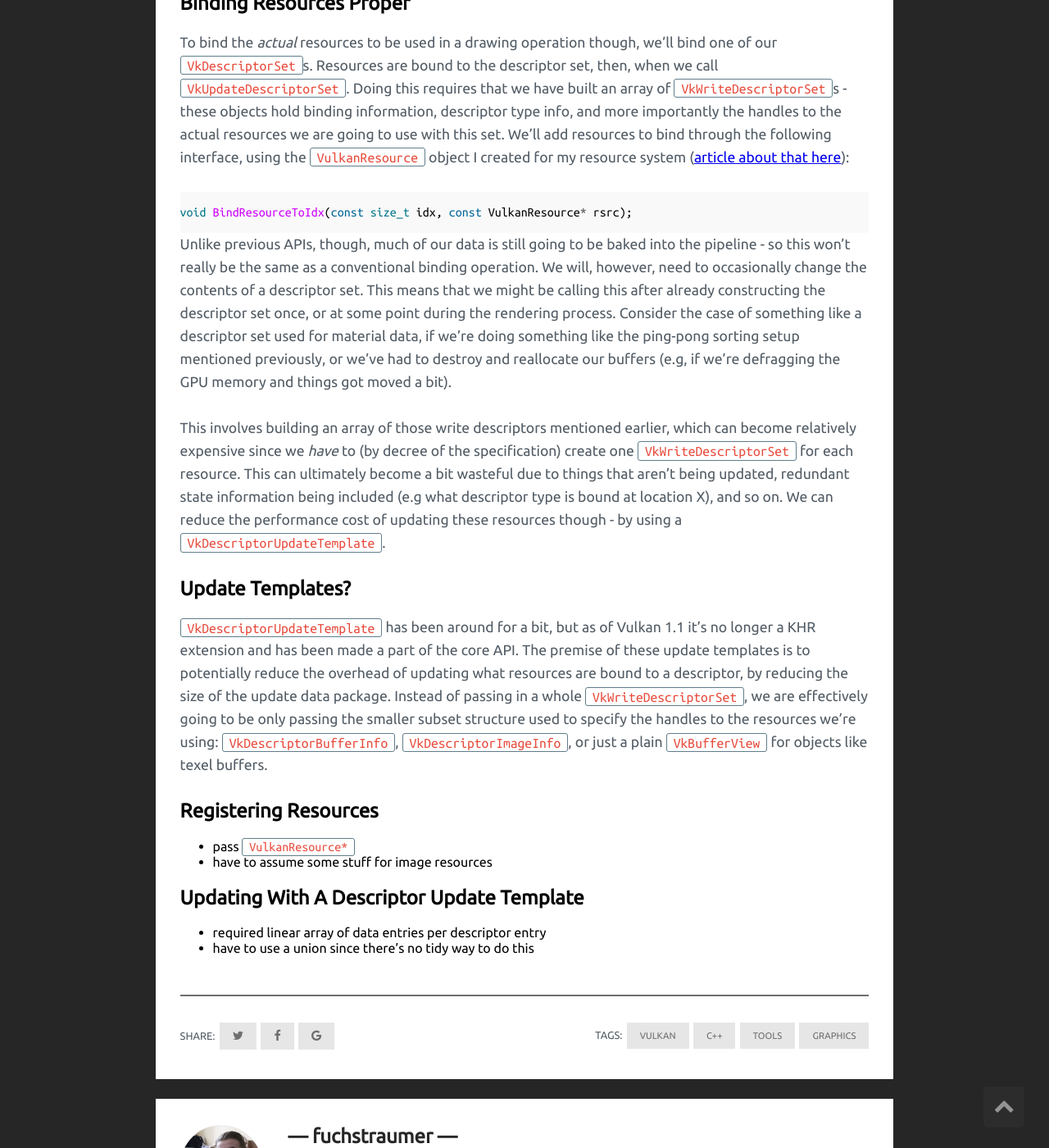
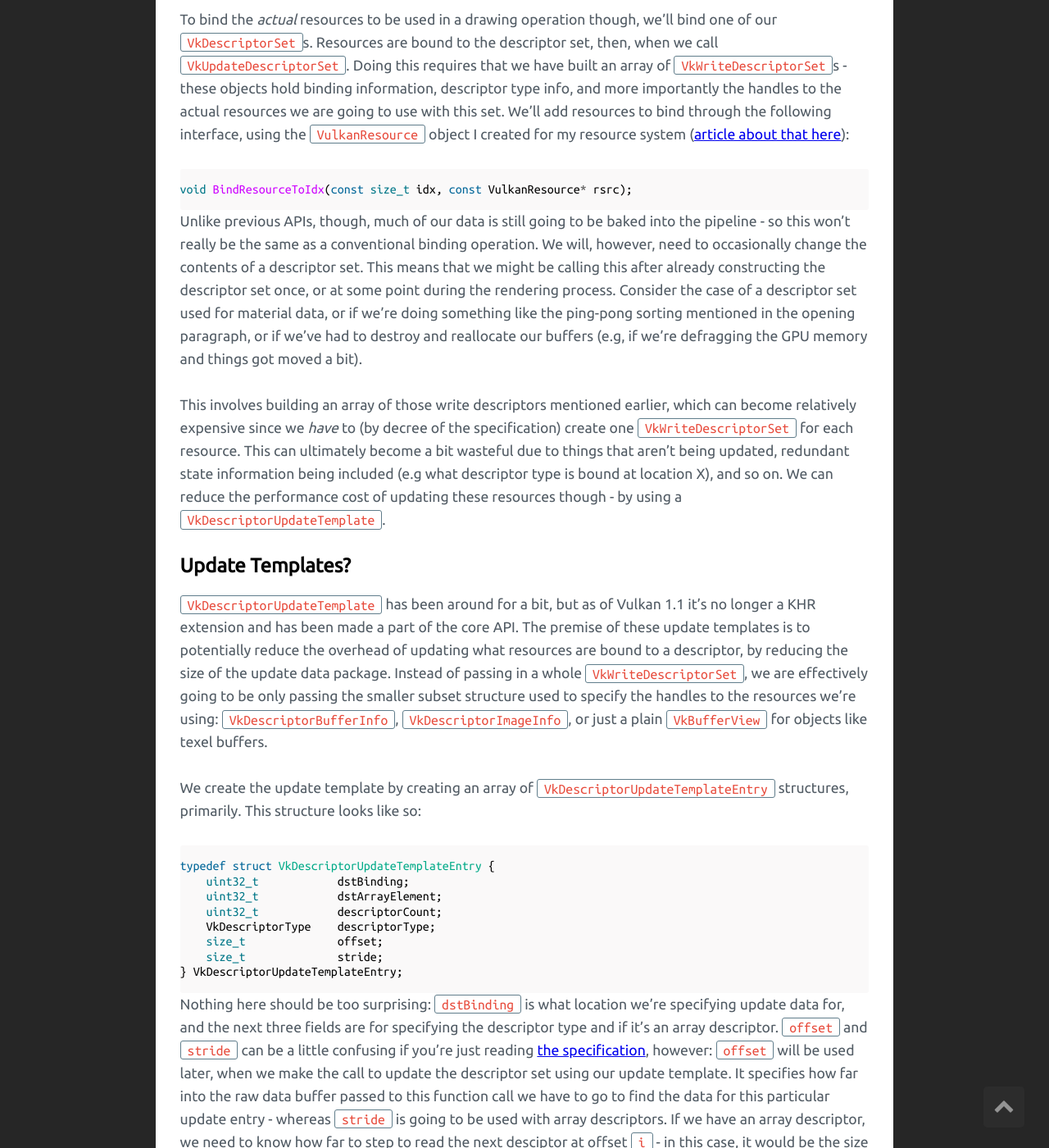
Before and after one commit to fuchstraumer/fuchstraumer.github.io, a Jekyll site: the page built from _posts/2018-10-8-Better-Descriptor-Abstraction.md, in a window 1280 px wide and 1400 px high, scrolled down 1963 px. Shown: the whole window at 82% size. Built offline with Jekyll 4.4.1, drawn with Linux system fonts in a browser that asks for light colours; comment, search, counter and statistics services are not loaded; some of the changed text lies outside the part shown.

Commit message:
Further progress on descriptor abstraction article

```diff
--- a/_posts/2018-10-8-Better-Descriptor-Abstraction.md
+++ b/_posts/2018-10-8-Better-Descriptor-Abstraction.md
@@ -13,9 +13,9 @@
 
 ## Back To A Slot-Based Approach?
 
-A classic fixture of older APIs was the idea of declaring or having a "slot" for a resource in a shader or pipeline (or the abstract idea of a pipeline, in most cases). One would say "Hey, I'm going to use a texture at slot 0" or something, then bind data to that actual slot before drawing with it. The process I'm going to use here will be vaguely similar - we declare our slots through structures like a `VkDescriptorSetLayout`, which is attached to a `VkPipelineLayout` and used to build a pipeline. At this point, we've only declared what resources we're going to use and where they're going to be bound.
+A classic fixture of older APIs was the idea of declaring or having a "slot" for a resource in a shader or pipeline (or the abstract idea of a pipeline, in most cases). One would say "Hey, I'm going to use a texture at slot 0" or something, then bind data to that actual slot before drawing with it. The process I'm going to use here will be vaguely similar - we declare our slots through structures like a `VkDescriptorSetLayout`, which is attached to a `VkPipelineLayout` and used to build a pipeline. At this point, we've only declared what type of resources we're going to use and where they're going to be bound.
 
-The interface for this can be really simple: all we need to construct this layout information is an integer index and a `VkDescriptorType` value. Optionally, we can also pass a whole `VkDescriptorSetLayoutBindingValue`:
+The interface for this is simple: all we need is an integer index and a `VkDescriptorType` value. Optionally, we can also pass a whole `VkDescriptorSetLayoutBindingValue`:
 
 {% highlight cpp %}
 void AddLayoutBinding(const size_t idx, const VkDescriptorType type);
@@ -34,7 +34,7 @@
 void BindResourceToIdx(const size_t idx, const VulkanResource* rsrc);
 {% endhighlight %}
 
-Unlike previous APIs, though, much of our data is still going to be baked into the pipeline - so this won't really be the same as a conventional binding operation. We will, however, need to occasionally change the contents of a descriptor set. This means that we might be calling this after already constructing the descriptor set once, or at some point during the rendering process. Consider the case of something like a descriptor set used for material data, if we're doing something like the ping-pong sorting setup mentioned previously, or we've had to destroy and reallocate our buffers (e.g, if we're defragging the GPU memory and things got moved a bit).
+Unlike previous APIs, though, much of our data is still going to be baked into the pipeline - so this won't really be the same as a conventional binding operation. We will, however, need to occasionally change the contents of a descriptor set. This means that we might be calling this after already constructing the descriptor set once, or at some point during the rendering process. Consider the case of a descriptor set used for material data, or if we're doing something like the ping-pong sorting mentioned in the opening paragraph, or if we've had to destroy and reallocate our buffers (e.g, if we're defragging the GPU memory and things got moved a bit).
 
 This involves building an array of those write descriptors mentioned earlier, which can become relatively expensive since we *have* to (by decree of the specification) create one `VkWriteDescriptorSet` for each resource. This can ultimately become a bit wasteful due to things that aren't being updated, redundant state information being included (e.g what descriptor type is bound at location X), and so on. We can reduce the performance cost of updating these resources though - by using a `VkDescriptorUpdateTemplate`.
 
@@ -42,14 +42,37 @@
 
 `VkDescriptorUpdateTemplate` has been around for a bit, but as of Vulkan 1.1 it's no longer a KHR extension and has been made a part of the core API. The premise of these update templates is to potentially reduce the overhead of updating what resources are bound to a descriptor, by reducing the size of the update data package. Instead of passing in a whole `VkWriteDescriptorSet`, we are effectively going to be only passing the smaller subset structure used to specify the handles to the resources we're using: `VkDescriptorBufferInfo`, `VkDescriptorImageInfo`, or just a plain `VkBufferView` for objects like texel buffers.
 
+We create the update template by creating an array of `VkDescriptorUpdateTemplateEntry` structures, primarily. This structure looks like so:
 
+{% highlight cpp %}
+typedef struct VkDescriptorUpdateTemplateEntry {
+    uint32_t            dstBinding;
+    uint32_t            dstArrayElement;
+    uint32_t            descriptorCount;
+    VkDescriptorType    descriptorType;
+    size_t              offset;
+    size_t              stride;
+} VkDescriptorUpdateTemplateEntry;
+{% endhighlight %}
 
-## Registering Resources
+Nothing here should be too surprising: `dstBinding` is what location we're specifying update data for, and the next three fields are for specifying the descriptor type and if it's an array descriptor. `offset` and `stride` can be a little confusing if you're just reading [the specification](https://www.khronos.org/registry/vulkan/specs/1.1-extensions/man/html/VkDescriptorUpdateTemplateEntry.html), however: `offset` will be used later, when we make the call to update the descriptor set using our update template. It specifies how far into the raw data buffer passed to this function call we have to go to find the data for this particular update entry - whereas `stride` is going to be used with array descriptors. If we have an array descriptor, we need to know how far to step to read the next desciptor at offset `i` - in this case, it would be the size of our structure that is storing the update data. If you're not using array descriptors though, it'll just be zero. Here's how I add a new update entry:
 
-- pass `VulkanResource*`
-- have to assume some stuff for image resources
+{% highlight cpp %}
+addUpdateEntry(idx, VkDescriptorUpdateTemplateEntry{
+    uint32_t(idx),
+    0,
+    1,
+    type,
+    sizeof(rawDataEntry) * idx,
+    0 // size not required for single-descriptor entries
+});
+{% endhighlight %}
+
+This will insert a `VkDescriptorUpdateTemplateEntry` into the `std::vector` I'm using for these structures at the given idx, and in this case our `stride` field is the size of the structure with my update data (`rawDataEntry`) times the binding idx of our object. Nice and easy, this part is! But now, how do we go storing the update data? And how do we perform this updating?
 
 ## Updating With A Descriptor Update Template
 
+
+
 - required linear array of data entries per descriptor entry
 - have to use a union since there's no tidy way to do this
```
